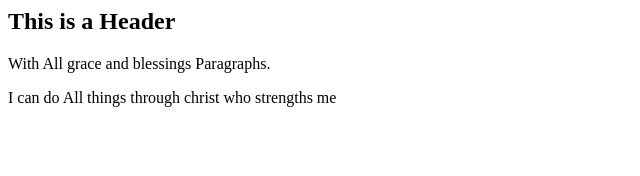
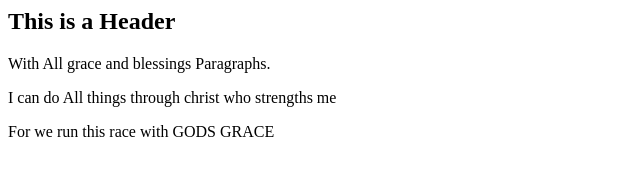
Before and after one commit to rajitharul/git-test, a website: page index.html in a window 1280 px wide. Shown: the whole page, without its empty margins (0-640 px from the left). Drawn offline with Linux system fonts and the light colour scheme.

Commit message:
Fourth Commit with Grace

```diff
--- a/index.html
+++ b/index.html
@@ -4,6 +4,7 @@
             <h2> This is a Header</h2>
             <p>With All grace and blessings Paragraphs.</p>
             <p> I can do All things through christ who strengths me</p>
-            </body>
+            <p>For we run this race with GODS GRACE</p>
+        </body>
     </head>
 </html>
```
Also changed, not shown: package.json (added, +25 -0 lines), 2 other files.
